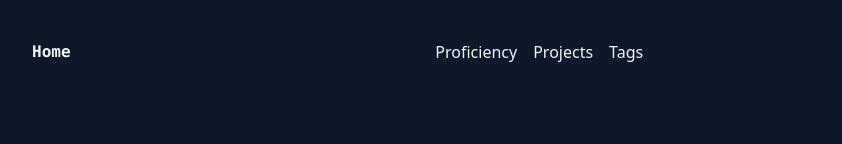
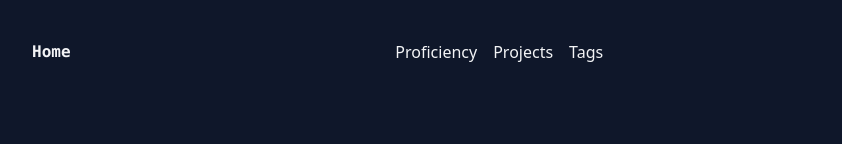
Before and after one commit to Genevive-Mbesi/Portfolio, a React (Create React App) app in the folder portfolio/: page / in a window 1280 px wide. Shown: the top 144 px of the page, without its empty margins (200-1042 px from the left). Built offline with nearby package versions, Linux system fonts and the light colour scheme.

Commit message:
Projects

```diff
--- a/portfolio/src/components/navbar.jsx
+++ b/portfolio/src/components/navbar.jsx
@@ -10,8 +10,7 @@ export default function Navbar() {
                 Home
                 </Link>
                 </h1>
-                <div className="mx-auto">
-              <ul className='flex items-center'>
+              <ul className='flex items-center mr-20'>
               <li className='mr-4'>
                   <Link to='/proficiency'>
                  Proficiency
@@ -28,7 +27,7 @@ export default function Navbar() {
                 </Link>
                 </li>
               </ul>
-              </div>
+
               <div/>
           </nav>
           </div>
```
